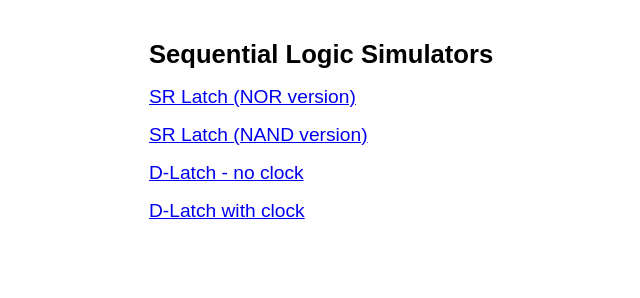
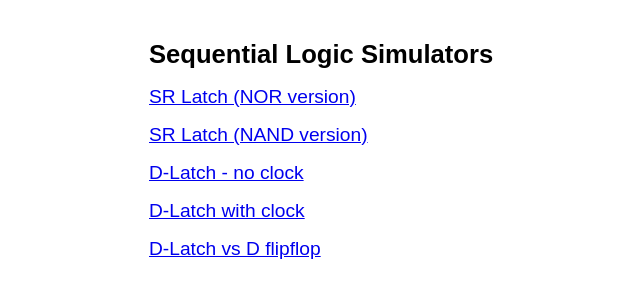
Before and after one commit to rthornton1/Sequential-logic-sims, a plain HTML site: page index.html in a window 1280 px wide. Shown: the whole page, without its empty margins (191-831 px from the left). Drawn offline with Linux system fonts and the light colour scheme.

Commit message:
Update index.html

```diff
--- a/index.html
+++ b/index.html
@@ -15,5 +15,6 @@
   <a href="sr-latch-NAND.html">SR Latch (NAND version)</a>
   <a href="d-latch-noclock.html">D-Latch - no clock</a>
   <a href="d-latch-clock.html">D-Latch with clock</a>
+  <a href="d-latch-vs-flipflop.html">D-Latch vs D flipflop</a>
 </body>
 </html>
```
